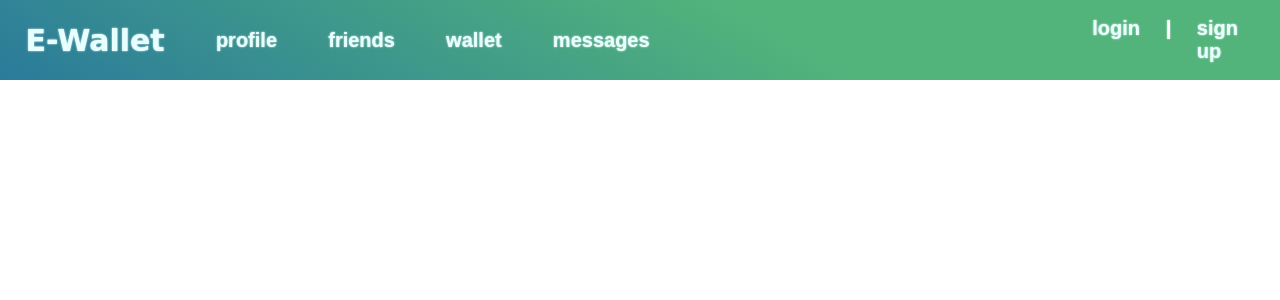
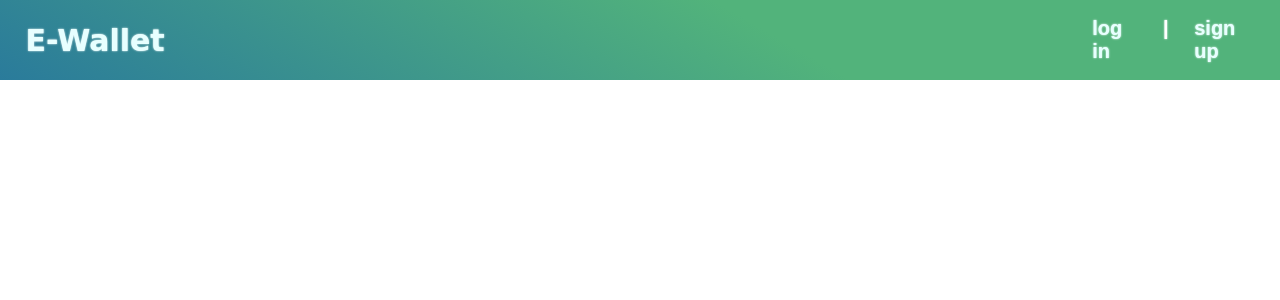
Before and after one commit to Flamcom27/e-wallet-django-project, a Django app: template e_wallet/templates/html/nav.html in a window 1280 px wide. Shown: the top 300 px of the page. Run offline with Django 3.2, Linux system fonts and the light colour scheme; the template is opened without the code that fills it, so the values that code supplies are empty; some web fonts are replaced.

Commit message:
logout view is created

```diff
--- a/e_wallet/e_wallet/settings.py
+++ b/e_wallet/e_wallet/settings.py
@@ -132,3 +132,5 @@ DEFAULT_AUTO_FIELD = 'django.db.models.BigAutoField'
 AUTH_USER_MODEL = 'users.User'
 
 LOGIN_REDIRECT_URL = "/"
+
+LOGIN_URL = "/login"
--- a/e_wallet/templates/html/nav.html
+++ b/e_wallet/templates/html/nav.html
@@ -21,15 +21,23 @@
     <nav id="navbar" class="white-text">
         <section class="nav-options">
             <a class="nav-option logo" href="{% url 'home' %}"> E-Wallet </a>
+            {% if user.is_authenticated %}
                 <a class="nav-option" href="/"> profile </a>
                 <a class="nav-option"> friends </a>
                 <a class="nav-option"> wallet </a>
                 <a class="nav-option"> messages </a>
+            {% endif %}
         </section>
         <section class="auth-options">
-            <a class="nav-option" href="{% url 'login' %}"> login </a>
+            {% if user.is_authenticated %}
+                <a class="nav-option" href=""> ${{user.balance}} </a>
+                <span style="color: white; font-size: 20px;"> | </span>
+                <a class="nav-option" href="{% url 'logout' %}"> log out </a>
+            {% else %}
+                <a class="nav-option" href="{% url 'login' %}"> log in </a>
                 <span style="color: white; font-size: 20px;"> | </span>
                 <a class="nav-option" href="{% url 'registration' %}"> sign up </a>
+            {% endif %}
         </section>
     </nav>
     {% block content %}
--- a/e_wallet/users/urls.py
+++ b/e_wallet/users/urls.py
@@ -1,11 +1,12 @@
 from django.contrib import admin
 from django.urls import path
 
-from .views import IndexView, RegistrationView, LoginView
+from .views import IndexView, RegistrationView, LoginView, LogoutView
 
 urlpatterns = [
     path('admin/', admin.site.urls),
     path('', IndexView.as_view(), name="home"),
     path('registration/', RegistrationView.as_view(), name="registration"),
-    path('login/', LoginView.as_view(), name="login")
+    path('login/', LoginView.as_view(), name="login"),
+    path('logout/', LogoutView.as_view(), name="logout")
 ]
```
Also changed, not shown: e_wallet/users/views.py (+14 -3 lines). Lines whose indentation alone changed are shown as unchanged.
